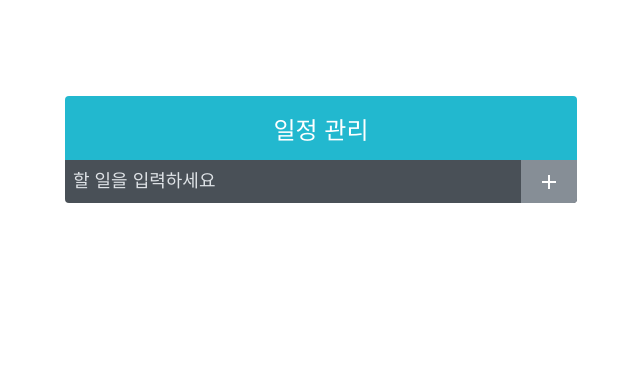
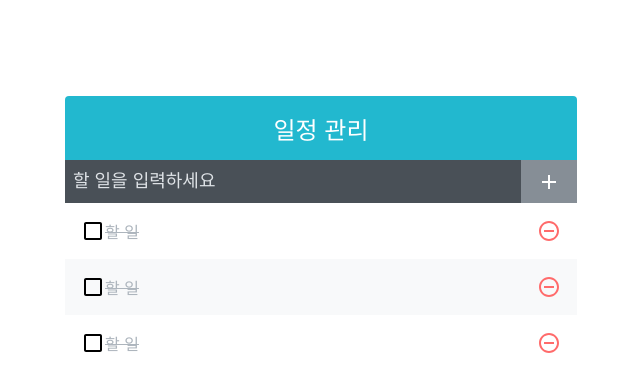
Before and after one commit to qorlgns1/react-todo, a React (Create React App) app: page / in a window 1280 px wide. Shown: the top 392 px of the page, without its empty margins (319-959 px from the left). Built offline with nearby package versions, Linux system fonts and the light colour scheme.

Commit message:
TodoListItem과 TodoList 만들기

```diff
--- a/src/App.js
+++ b/src/App.js
@@ -1,11 +1,13 @@
 import React from 'react';
 import TodoTemplate from './components/TodoTemplate';
 import TodoInsert from './components/TodoInsert';
+import TodoList from './components/TodoList';
 
 function App() {
   return (
     <TodoTemplate>
       <TodoInsert />
+      <TodoList />
     </TodoTemplate>
   );
 }
--- /dev/null
+++ b/src/components/TodoList.js
@@ -0,0 +1,15 @@
+import React from 'react';
+import TodoListitem from './TodoListItem';
+import './TodoList.scss';
+
+const TodoList = () => {
+  return (
+    <div className="TodoList">
+      <TodoListitem />
+      <TodoListitem />
+      <TodoListitem />
+    </div>
+  );
+};
+
+export default TodoList;
--- /dev/null
+++ b/src/components/TodoList.scss
@@ -0,0 +1,5 @@
+.TodoList {
+  min-height: 320px;
+  max-height: 513px;
+  overflow-y: auto;
+}
--- /dev/null
+++ b/src/components/TodoListItem.js
@@ -0,0 +1,23 @@
+import React from 'react';
+import {
+  MdCheckBoxOutlineBlank,
+  MdCheckBox,
+  MdRemoveCircleOutline,
+} from 'react-icons/md';
+import './TodoListItem.scss';
+
+const TodoListitem = () => {
+  return (
+    <div className="TodoListItem">
+      <div className="checkbox">
+        <MdCheckBoxOutlineBlank />
+        <div className="text">할 일</div>
+      </div>
+      <div className="remove">
+        <MdRemoveCircleOutline />
+      </div>
+    </div>
+  );
+};
+
+export default TodoListitem;
--- /dev/null
+++ b/src/components/TodoListItem.scss
@@ -0,0 +1,37 @@
+.TodoListItem {
+  padding: 1rem;
+  display: flex;
+  align-items: center;
+  &:nth-child(even) {
+    background: #f8f9fa;
+  }
+}
+
+.checkbox {
+  cursor: pointer;
+  flex: 1;
+  display: flex;
+  align-items: center;
+  svg {
+    // 아이콘
+    font-size: 1.5rem;
+  }
+  .text {
+    color: #adb5bd;
+    text-decoration: line-through;
+  }
+}
+.remove {
+  display: flex;
+  align-items: center;
+  font-size: 1.5rem;
+  color: #ff6b6b;
+  cursor: pointer;
+  &:hover {
+    color: #ff8787;
+  }
+  // 엘리먼트 사이사이에 테두리를 넣어줌
+  & + & {
+    border-top: 10px solid #dee2eb;
+  }
+}
```
